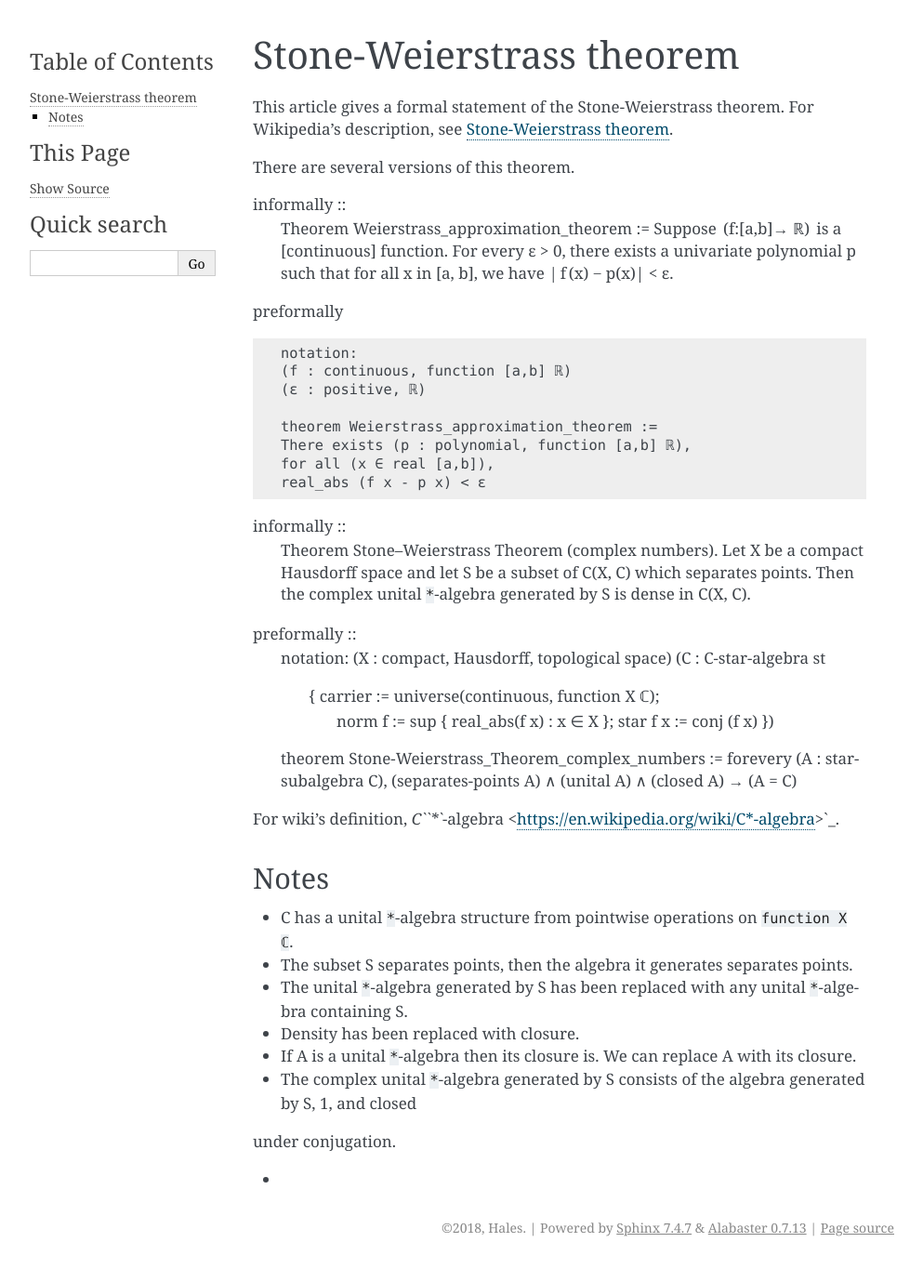
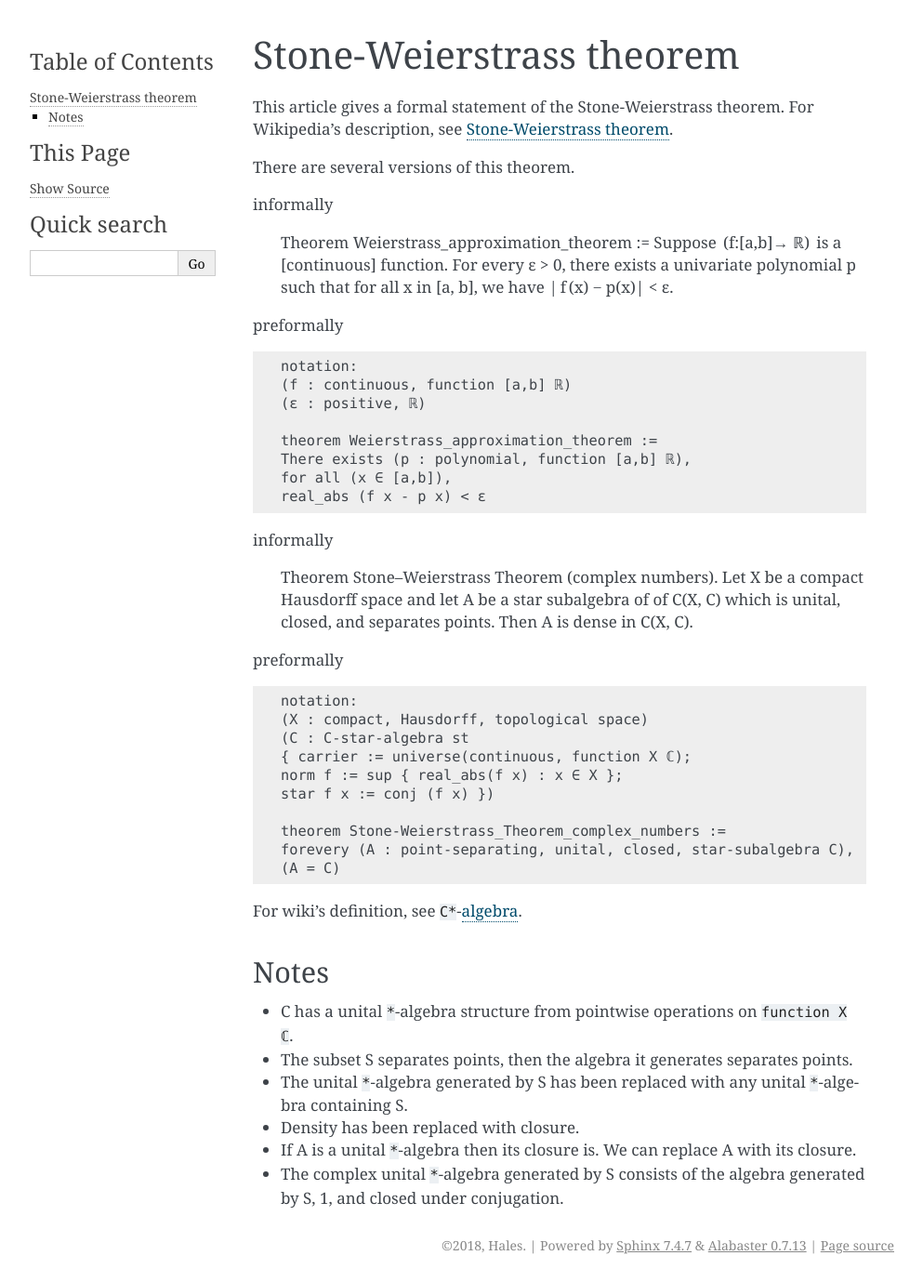
Before and after one commit to formalabstracts/formalabstracts, a Sphinx documentation site: the page built from sphinx/Stone-Weierstrass_theorem.rst, in a window 1280 px wide. Shown: the whole page at 93% size, without its empty margins (148-1141 px from the left). Built offline with Sphinx 7.4.7, drawn with Linux system fonts in a browser that asks for light colours; pages that are not in the unit, such as notebooks, are missing from menus.

Commit message:
updated files

```diff
--- a/sphinx/Minkowski's_theorem.rst
+++ b/sphinx/Minkowski's_theorem.rst
@@ -4,7 +4,7 @@
 This article gives a formal statement of Minkowski's theorem.  For Wikipedia's
 description, see `Mikowski's theorem <https://en.wikipedia.org/wiki/Minkowski%27s_theorem>`_
 
-informally ::
+informally
    Suppose that L is a lattice of determinant d(L)
    in the n-dimensional real vector space ℝn and
    S is a convex subset of ℝn that is symmetric with respect to the origin,
--- a/sphinx/Stone-Weierstrass_theorem.rst
+++ b/sphinx/Stone-Weierstrass_theorem.rst
@@ -7,7 +7,8 @@
 
 There are several versions of this theorem.
 
-informally ::
+informally
+
    Theorem Weierstrass_approximation_theorem :=
    Suppose  (f:[a,b]→ ℝ)  is a [continuous] function.
    For every ε > 0, there exists a univariate polynomial p
@@ -21,28 +22,30 @@
 
   theorem Weierstrass_approximation_theorem :=
   There exists (p : polynomial, function [a,b] ℝ),
-  for all (x ∈ real [a,b]),
+  for all (x ∈ [a,b]),
   real_abs (f x - p x) < ε
 
-informally ::
+informally
+
   Theorem Stone–Weierstrass Theorem (complex numbers).
-  Let X be a compact Hausdorff space and let S be a subset
-  of C(X, C) which separates points. Then the complex unital
-  ``*``-algebra generated by S is dense in C(X, C).
+  Let X be a compact Hausdorff space and let A be a star subalgebra of
+  of C(X, C) which is unital, closed, and separates points. Then
+  A is dense in C(X, C).
 
 preformally ::
+
    notation:
    (X : compact, Hausdorff, topological space)
    (C : C-star-algebra st
-        { carrier := universe(continuous, function X ℂ);
-          norm f := sup { real_abs(f x) : x ∈ X };
-	  star f x := conj (f x) })
+   { carrier := universe(continuous, function X ℂ);
+   norm f := sup { real_abs(f x) : x ∈ X };
+   star f x := conj (f x) })
 
    theorem Stone-Weierstrass_Theorem_complex_numbers :=
-   forevery (A : star-subalgebra C),
-   (separates-points A) ∧ (unital A) ∧ (closed A) → (A = C)
+   forevery (A : point-separating, unital, closed, star-subalgebra C),
+   (A = C)
 
-For wiki's definition, `C``*``-algebra <https://en.wikipedia.org/wiki/C*-algebra>`_.
+For wiki's definition, see ``C*``-`algebra <https://en.wikipedia.org/wiki/C*-algebra>`_.
 
 Notes
 =====
@@ -52,7 +55,4 @@
 * The unital ``*``-algebra generated by S has been replaced with any unital ``*``-algebra containing S.
 * Density has been replaced with closure.
 * If A is a unital ``*``-algebra then its closure is. We can replace A with its closure.
-* The complex unital ``*``-algebra generated by S consists of the algebra generated by S, 1, and closed
-under conjugation.
-
--
+* The complex unital ``*``-algebra generated by S consists of the algebra generated by S, 1, and closed under conjugation.
```
Also changed, not shown: sphinx/Baire_category_theorem.rst (+10 -4 lines), sphinx/Brouwer_fixed-point_theorem.rst (+5 -5 lines), sphinx/Chebotarev's_density_theorem.rst (+16 -9 lines), sphinx/Dirichlet's_unit_theorem.rst (added, +34 -0 lines), sphinx/index.rst (+20 -5 lines), sphinx/unit_group.rst (added, +28 -0 lines).
